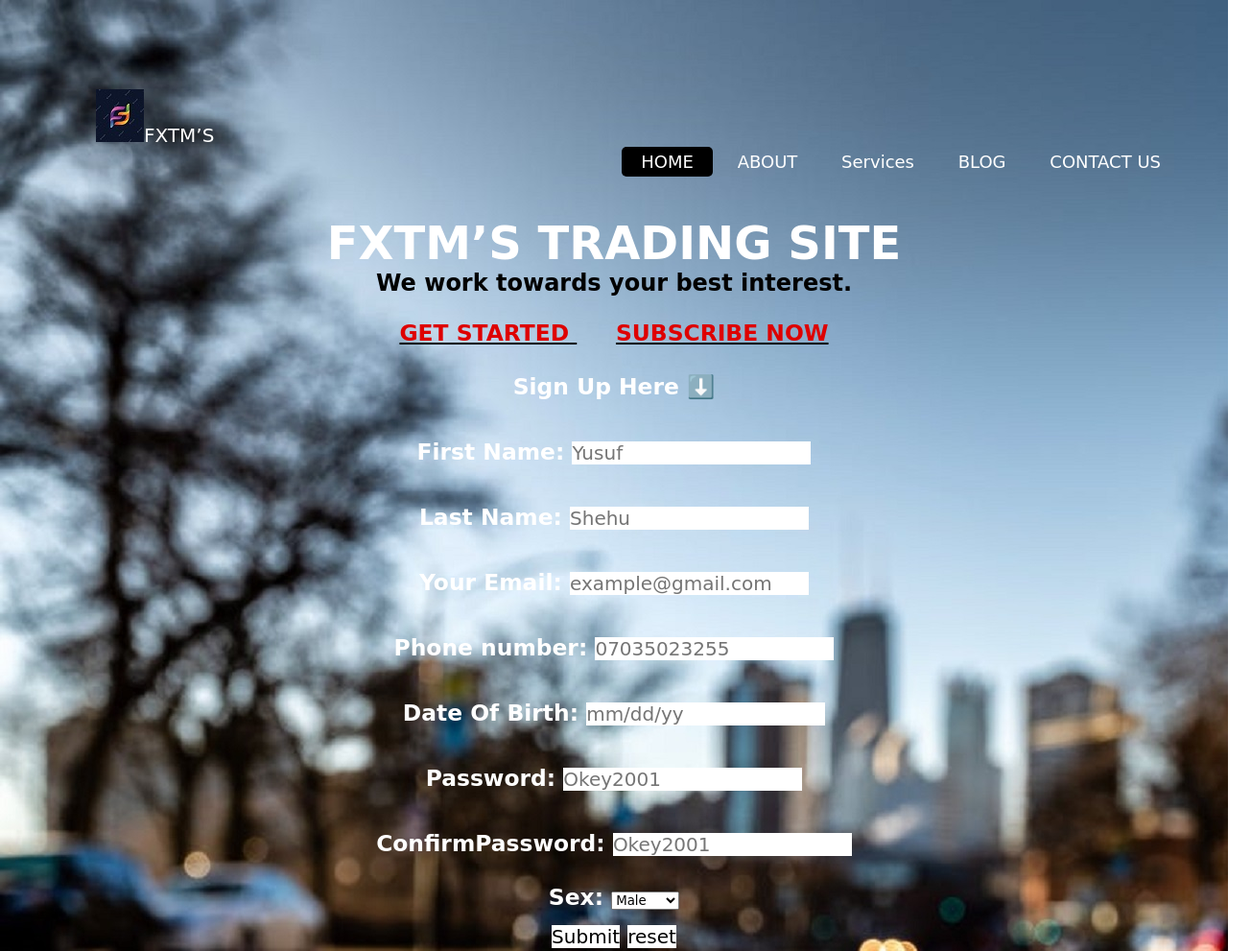
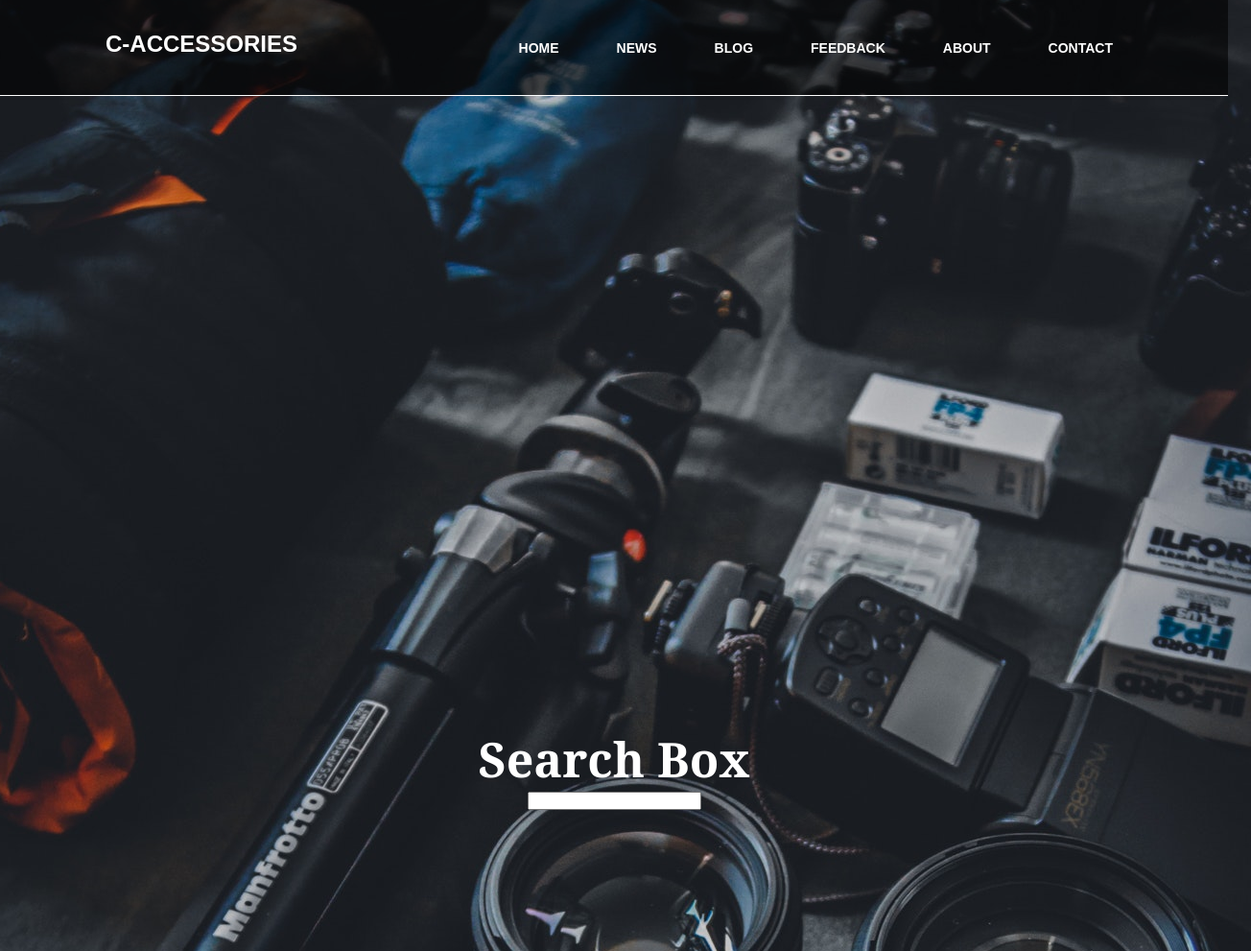
Before and after one commit to Ezenewu/Ezenewu, a plain HTML site: page index.html in a window 1280 px wide. Shown: the top 991 px of the page at 96% size, 1304 px wide, since content can reach past the window. Drawn offline with Linux system fonts and the light colour scheme.

Commit message:
Add files via upload

```diff
--- a/index.html
+++ b/index.html
@@ -1,162 +1,36 @@
-<!DOCTYPE html PUBLIC "-//W3C//DTD XHTML 1.0 Transitional//EN"
-"http://www.w3.org/TR/xhtml1/DTD/xhtml1-transitional.dtd">
-<html>
+<!DOCTYPE html>
+<html lang="en">
   <head>
-  <style>
-
-  </style>
-  <link rel="stylesheet" href="mystyle.css">
-	<meta charset="utf-8">
-	<title>www.fxtm's trade.com</title>
+    <link rel="stylesheet" href="style.css" />
+    <link rel="stylesheet" href="
+    https://cdn.jsdelivr.net/npm/@fortawesome/fontawesome-free@5.15.4/css/fontawesome.min.css
+    />
+    <meta charset="UTF-8" />
+    <meta http-equiv="X-UA-Compatible" content="IE=edge" />
+    <meta name="viewport" content="width=device-width, initial-scale=1.0" />
+    <title>C-Accessories</title>
   </head>
+  <body>
     <header>
-<h5><marquee id="marquee" lab aria-setsize="5">TRADING WITH OPTIONAL BITCOIN SITES.&nbsp;&nbsp; TRADING WITH OPTIONAL BITCOIN SITES.&nbsp;&nbsp;TRADING WITH OPTIONAL BITCOIN SITES.&nbsp;&nbsp;TRADING WITH OPTIONAL BITCOIN SITES.&nbsp;&nbsp;TRADING WITH OPTIONAL BITCOIN SITES.&nbsp;&nbsp;TRADING WITH OPTIONAL BITCOIN SITES.&nbsp;&nbsp;TRADING WITH OPTIONAL BITCOIN SITES.&nbsp;&nbsp;TRADING WITH OPTIONAL BITCOIN SITES.&nbsp;&nbsp;TRADING WITH OPTIONAL BITCOIN SITES.&nbsp;&nbsp;TRADING WITH OPTIONAL BITCOIN SITES. </marquee></h5>
-<body background="images/love.jpeg" width=100% height=100% link="#000" alink="#017bf5"vlink="#000" >
-	<br />
-
-  <span></span><img src="images/logo.jpg" alt="Logo">FXTM’S</span>
-
-	&nbsp;&nbsp;&nbsp;&nbsp;&nbsp;&nbsp;&nbsp;&nbsp;&nbsp;&nbsp;&nbsp;
-	&nbsp;&nbsp;&nbsp;&nbsp;&nbsp;&nbsp;&nbsp;&nbsp;&nbsp;&nbsp;&nbsp;
-	&nbsp;&nbsp;&nbsp;&nbsp;&nbsp;&nbsp;&nbsp;&nbsp;&nbsp;&nbsp;&nbsp;
-	&nbsp;&nbsp;&nbsp;&nbsp;&nbsp;&nbsp;&nbsp;&nbsp;&nbsp;&nbsp;&nbsp;
-	&nbsp;&nbsp;&nbsp;&nbsp;&nbsp;&nbsp;&nbsp;&nbsp;&nbsp;&nbsp;&nbsp;
-	&nbsp;&nbsp;&nbsp;&nbsp;&nbsp;&nbsp;&nbsp;&nbsp;&nbsp;&nbsp;
+      <nav>
+        <div class="logo">C-Accessories</div>
         <ul>
-	<font face="clinzel" size="4" id="*">
           <li><a href="index.html" target="_blank">HOME</a></li>
+          <li><a href="news.html" target="_blank">NEWS</a></li>
+          <li><a href="blog.html" target="_blank">BLOG</a></li>
+          <li><a href="feedback.html" target="_blank">FEEDBACK</a></li>
           <li><a href="about.html" target="_blank">ABOUT</a></li>
-	<li><a href="services.html" target="_blank">Services</a></li>
-	<li><a href="blog.html" target="_blank">BLOG</a></li>
-	<li><a href="contact.html" target="_blank">CONTACT US</a></li>
+          <li><a href="contact.html" target="_blank">CONTACT</a></li>
         </ul>
-		</font>
-	</h3>
-	<br /><br /><br /><br />
-	<h1 align="center">
-		<font face="arial" color="white" size="7">
-		<strong>	FXTM’S TRADING SITE</strong>
-		</font>
-	</h1>
-	<h3 align="center">
-		<font face="lato" color="#000" size="5">
-			We work towards your best interest.
-		</FONT>
-	</h3>
-	<br />
-	<h3 align="center">
-	<a href="http://thenewboston.com">
-		<font face="lato" color="deep blue" target="_blank">GET STARTED</font>
-	</a>&nbsp;&nbsp;&nbsp;&nbsp;
-	<a href="http://thenewboston.com">
-	<font face="lato" color="deep blue" target="_blank">SUBSCRIBE NOW</font>
-	</a>
-	<br>
-	<br>
-	 <p align="center" ></p><b >Sign Up Here ⬇️</b></p>
-    <br />
-    <main>
-    <form align="middle">
-      <label for="first name" id="form">First Name:</label>
-      <input
-
-        type="text"
-        name="First Name"
-        placeholder="Yusuf"
-        autofocus
-        required
-      />
-      <br />
-      <br />
-      <label for="last name">Last Name:</label>
-      <input
-        type="text"
-        name="Last Name"
-        placeholder="Shehu"
-        autofocus
-        required
-      />
-      <br />
-      <br />
-      <label for="email">Your Email:</label>
-      <input
-        type="text"
-        name="Email"
-        placeholder="example@gmail.com"
-        align="center"
-        autofocus
-        required
-      />
-      <br />
-      <br />
-      <label for="phonenumber">Phone number:</label>
-      <input
-        type="number"
-        name="phone number"
-        placeholder="07035023255"
-        autofocus
-        required
-      />
-      <br />
-      <br />
-      <label for="date of birth">Date Of Birth:</label>
-      <input
-        type="text"
-        name="date of birth"
-        placeholder="mm/dd/yy"
-        autofocus
-        required/>
-			<br />
-      <br />
-			<label for="Password">Password:</label>
-      <input
-        type="text"
-        name="Password"
-        placeholder="Okey2001"
-        autofocus
-        required
-      />
-      <br />
-      <br />
-								<label for="Confirm Password">ConfirmPassword:</label>
-      <input
-        type="text"
-        name="Confirm Password"
-        placeholder="Okey2001"
-        autofocus
-        required
-      />
-      <br />
-      <br />
-      <label for="Sex">Sex:</label>
-      <select name="" id="choose your gender">
-      <option value="Male">Male</option>
-      <option value="Female">Female</option>
-      </select>
-      <br>
-      <input type="Submit" value="Submit" />
-      <input type="reset" value="reset" />
-              <br>
-             <br>
-             <br>
-             <br>
-             <br>
-             <br>
-             <br>
-             <br>
-             <br>
-            <a href="http://thenewboston.com"> <img src="images/facebook.jpg" alt="facebook pictures" height="50" width="50"></a>
-             <a href="http://thenewboston.com"><img src="images/Email.jpg" alt="Email pictures" height="50" width="50"></a>
-            <a href="http://thenewboston.com"><img src="images/twitter.jpg" alt="twitter pictures" height="50" width="50"></a>
-            <a href="http://thenewboston.com"><img src="images/instragram.jpg" alt="instragram picture" height="50" width="50"></a>
-            <a href="http://thenewboston.com"><img src="images/yeez.png" alt="youtube pis" height="50" width="50"></a>
-             <br>
-             <br>
-             <footer >&copy;SoftAmplify 2020-2021</footer>
-             <br>
-             <br>
-    </form>
+      </nav>
+      <section>
+        <img src="images/king.jpg" alt="background logo" />
+      </section>
+      <h1 align="center">Search Box</h1>
+      <div class="box" align="center">
+        <i class="fa fa-search" aria-hidden="true"></i>
+        <input type="text" name="" />
+      </div>
     </header>
-    </main>
   </body>
 </html>
--- /dev/null
+++ b/style.css
@@ -0,0 +1,69 @@
+* {
+  margin: 0;
+  padding: 0;
+  font-family: Arial;
+  box-sizing: border-box;
+}
+body {
+  height: 100vh;
+  display: flex;
+  justify-content: center;
+  align-items: center;
+
+  font-family: Arial;
+}
+nav {
+  position: fixed;
+  top: 0;
+  left: 0;
+  height: 100px;
+  width: 100%;
+  padding: 10px 90px;
+  box-sizing: border-box;
+  background: rgba(0, 0, 0, 0.6);
+  border-bottom: 1px solid #fff;
+}
+header nav div {
+  padding: 22px 20px;
+  height: 80px;
+  float: left;
+  font-size: 24px;
+  font-weight: bold;
+  text-transform: uppercase;
+  color: #fff;
+}
+nav ul {
+  list-style: none;
+  float: right;
+  margin: 0;
+  padding: 0;
+  display: flex;
+}
+nav ul li a {
+  line-height: 80px;
+  color: #fff;
+  padding: 12px 30px;
+  text-decoration: none;
+  font-size: 14px;
+  font-weight: bold;
+  text-transform: uppercase;
+}
+nav ul li a:hover {
+  background: rgba(0, 0, 0, 0.7);
+  border-radius: 6px;
+}
+header section {
+  width: 100%;
+  height: 100vh;
+  background-size: cover;
+  background-position: center;
+  object-fit: cover;
+}
+h1 {
+  color: #fff;
+  font-size: 50px;
+  font-family: Georgia;
+}
+#box {
+  height: 500px;
+}
```
Lines whose indentation alone changed are shown as unchanged.
